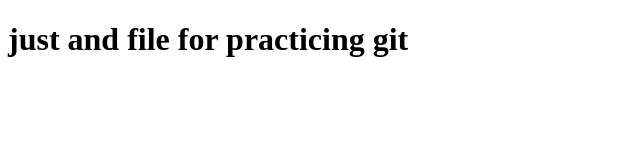
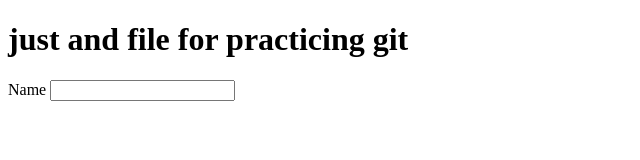
Before and after one commit to Parish-Gawari/samplerepo, a plain HTML site: page index.html in a window 1280 px wide. Shown: the whole page, without its empty margins (0-640 px from the left). Drawn offline with Linux system fonts and the light colour scheme.

Commit message:
added an basic form

```diff
--- a/index.html
+++ b/index.html
@@ -8,5 +8,9 @@
 </head>
 <body>
     <h1>just and file for practicing git</h1>
+    <form action="">
+        <label for="">Name</label>
+        <input type="text">
+    </form>
 </body>
 </html>
```
